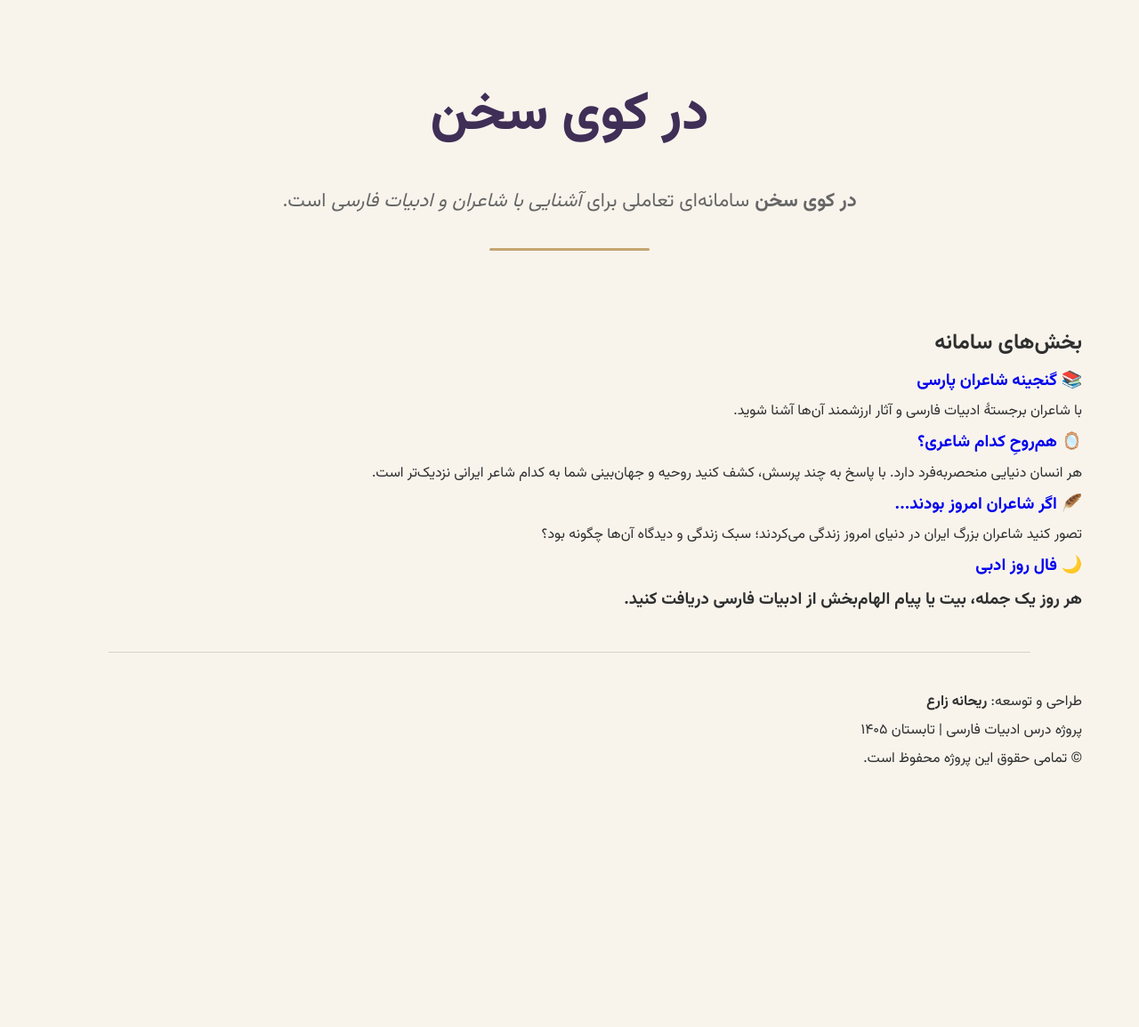
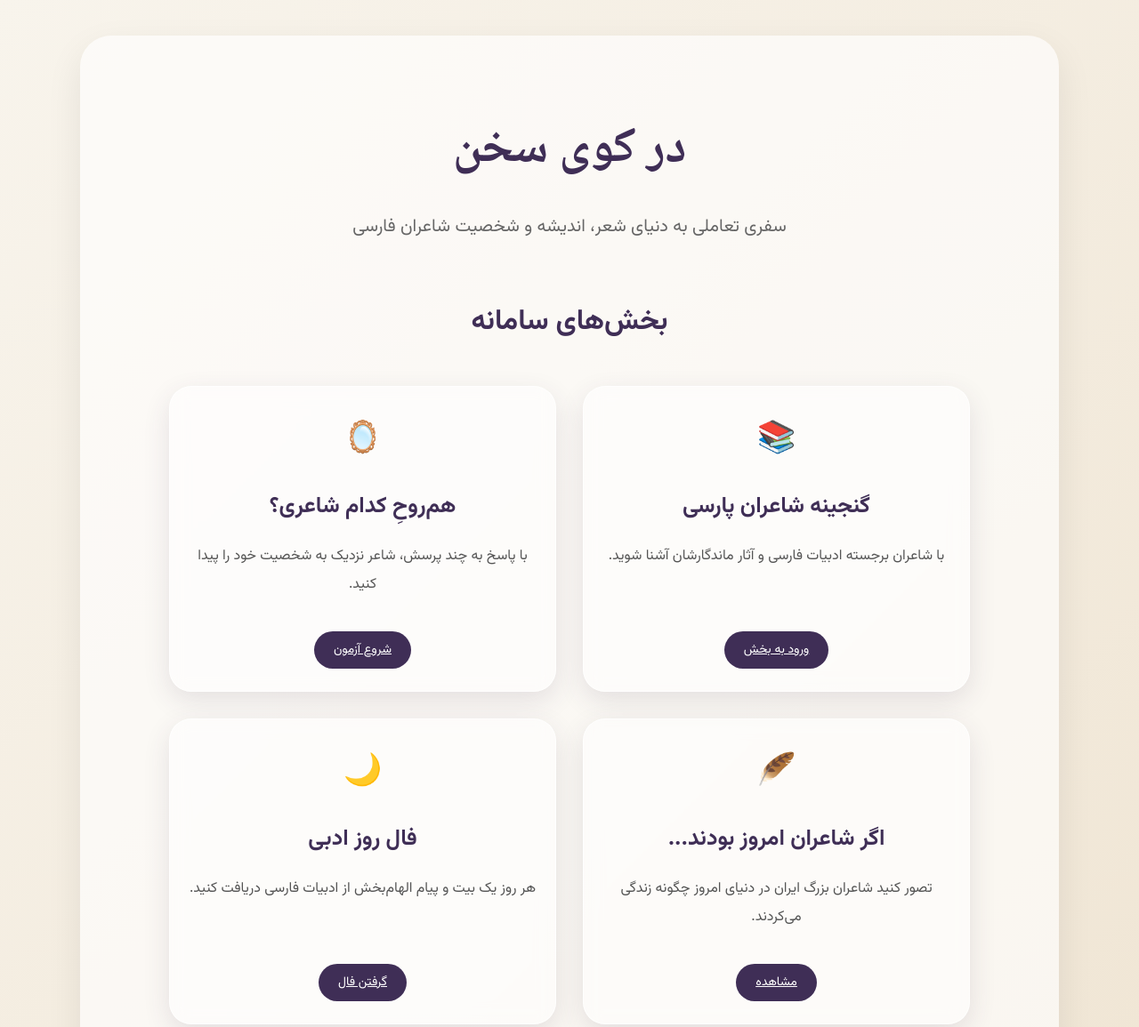
Before and after one commit to ParvazDevRZ/Dar-Kooye-Sokhan, a plain HTML site: page index.html in a window 1280 px wide. Shown: the top 1155 px of the page at 89% size. Before the commit the page ends 870 px from the top, so only its background shows below. Drawn offline with Linux system fonts and the light colour scheme.

Commit message:
Improve homepage design

```diff
--- a/index.html
+++ b/index.html
@@ -1,64 +1,161 @@
 <!DOCTYPE html>
-<html lang="fa">
+<html lang="fa" dir="rtl">
 
 <head>
+
     <meta charset="UTF-8">
     <meta name="viewport" content="width=device-width, initial-scale=1.0">
+
     <title>در کوی سخن</title>
+
     <link rel="stylesheet" href="style.css">
+
 
     <link rel="preconnect" href="https://fonts.googleapis.com">
     <link rel="preconnect" href="https://fonts.gstatic.com" crossorigin>
-    <link href="https://fonts.googleapis.com/css2?family=Vazirmatn:wght@300;400;500;700&display=swap" rel="stylesheet">
+
+    <link href="https://fonts.googleapis.com/css2?family=Vazirmatn:wght@300;400;500;700&family=Reem+Kufi:wght@400;700&display=swap" rel="stylesheet">
+
 
 </head>
 
+
 <body>
+
+
 <div class="container">
 
-    <header>
+
+<header class="hero">
+
     <h1>در کوی سخن</h1>
+
     <p>
-        <strong>در کوی سخن</strong> سامانه‌ای تعاملی برای
-        <em>آشنایی با شاعران و ادبیات فارسی</em>
-        است.
+        سفری تعاملی به دنیای شعر، اندیشه و شخصیت شاعران فارسی
     </p>
-    <hr>
+
 </header>
+
+
 
 <main>
 
-    <section>
+
+<section class="services">
+
+
 <h2>بخش‌های سامانه</h2>
 
+
+
+<div class="cards">
+
+
+
+<div class="card">
+
+    <div class="card-icon">
+        📚
+    </div>
+
     <h3>
-    <a href="poets.html">📚 گنجینه شاعران پارسی</a>
+        گنجینه شاعران پارسی
     </h3>
 
     <p>
-     با شاعران برجستهٔ ادبیات فارسی و آثار ارزشمند آن‌ها آشنا شوید.
+        با شاعران برجسته ادبیات فارسی و آثار ماندگارشان آشنا شوید.
     </p>
+
+    <a href="poets.html">
+        ورود به بخش
+    </a>
+
+</div>
+
+
+
+
+
+<div class="card">
+
+    <div class="card-icon">
+        🪞
+    </div>
+
     <h3>
-    <a href="personality.html">🪞 هم‌روحِ کدام شاعری؟</a>
+        هم‌روحِ کدام شاعری؟
     </h3>
-    <p>
-        هر انسان دنیایی منحصربه‌فرد دارد. با پاسخ به چند پرسش، کشف کنید روحیه و جهان‌بینی شما به کدام شاعر ایرانی نزدیک‌تر است.
-    </p>
-    <h3>
-    <a href="today.html">🪶 اگر شاعران امروز بودند...</a>
-    </h3>
-    <p>
-        تصور کنید شاعران بزرگ ایران در دنیای امروز زندگی می‌کردند؛ سبک زندگی و دیدگاه آن‌ها چگونه بود؟
-    </p>
-    <h3>
-    <a href="fal.html">🌙 فال روز ادبی</a>
 
     <p>
-        هر روز یک جمله، بیت یا پیام الهام‌بخش از ادبیات فارسی دریافت کنید.
+        با پاسخ به چند پرسش، شاعر نزدیک به شخصیت خود را پیدا کنید.
     </p>
+
+    <a href="personality.html">
+        شروع آزمون
+    </a>
+
+</div>
+
+
+
+
+
+<div class="card">
+
+    <div class="card-icon">
+        🪶
+    </div>
+
+    <h3>
+        اگر شاعران امروز بودند...
+    </h3>
+
+    <p>
+        تصور کنید شاعران بزرگ ایران در دنیای امروز چگونه زندگی می‌کردند.
+    </p>
+
+    <a href="today.html">
+        مشاهده
+    </a>
+
+</div>
+
+
+
+
+
+<div class="card">
+
+    <div class="card-icon">
+        🌙
+    </div>
+
+    <h3>
+        فال روز ادبی
+    </h3>
+
+    <p>
+        هر روز یک بیت و پیام الهام‌بخش از ادبیات فارسی دریافت کنید.
+    </p>
+
+    <a href="fal.html">
+        گرفتن فال
+    </a>
+
+</div>
+
+
+
+</div>
+
+
 </section>
 
+
 </main>
+
+
+
 
 <footer>
 
@@ -72,15 +169,19 @@
 پروژه درس ادبیات فارسی | تابستان ۱۴۰۵
 </p>
 
+
 <p>
 © تمامی حقوق این پروژه محفوظ است.
 </p>
 
+
 </footer>
+
 
 </div>
 
 
 </body>
 
+
 </html>
--- a/style.css
+++ b/style.css
@@ -1,82 +1,249 @@
-@import url('https://fonts.googleapis.com/css2?family=Vazirmatn:wght@300;400;500;700;800&display=swap');
+@import url('https://fonts.googleapis.com/css2?family=Vazirmatn:wght@300;400;500;700;800&family=Noto+Naskh+Arabic:wght@400;700&display=swap');
+
 *{
     margin:0;
     padding:0;
     box-sizing:border-box;
 }
 
-body
-{
+
+body{
 
     font-family:'Vazirmatn',sans-serif;
 
     direction:rtl;
 
-    background:#F8F4EC;
+    background:
+    linear-gradient(
+        135deg,
+        #F8F4EC,
+        #EFE4D2
+    );
 
     color:#2f2f2f;
 
     line-height:2;
 
+    min-height:100vh;
+
 }
-.container
-{
+
+
+
+.container{
 
     width:90%;
 
-    max-width:1200px;
+    max-width:1100px;
+
+    margin:40px auto;
+
+    background:rgba(255,255,255,0.65);
+
+    border-radius:35px;
+
+    padding:30px 50px;
+
+    box-shadow:
+    0 15px 40px rgba(0,0,0,0.08);
+
+}
+
+
+
+/* هدر */
+
+.hero{
+
+    text-align:center;
+
+    padding:45px 20px 25px;
+
+}
+
+
+.hero h1{
+
+    font-family:'Noto Naskh Arabic',serif;
+
+    font-size:55px;
+
+    color:#3F2E56;
+
+}
+
+
+.hero p{
+
+    margin-top:10px;
+
+    font-size:20px;
+
+    color:#666;
+
+}
+
+
+/* بخش کارت ها */
+
+
+.services{
+
+    text-align:center;
+
+    padding:30px 0 70px;
+
+}
+
+
+
+.services h2{
+
+    font-size:32px;
+
+    color:#3F2E56;
+
+    margin-bottom:40px;
+
+}
+
+
+
+/* شبکه کارت ها */
+
+
+.cards{
+
+    display:grid;
+
+    grid-template-columns:repeat(2,1fr);
+
+    gap:30px;
+
+    max-width:900px;
 
     margin:auto;
 
 }
-header
-{
+
+
+
+
+.card{
+
+    background:rgba(255,255,255,0.55);
+
+    backdrop-filter:blur(10px);
+
+    border-radius:25px;
+
+    padding:25px 20px;
+
+    box-shadow:
+    0 10px 30px rgba(63,46,86,0.12);
+
+    transition:0.3s;
+
+    border:1px solid rgba(255,255,255,0.7);
+
+}
+
+
+
+.card:hover{
+
+    transform:translateY(-10px);
+
+    box-shadow:
+    0 20px 40px rgba(63,46,86,0.2);
+
+}
+
+
+
+.card-icon{
+
+    font-size:35px;
+
+    margin-bottom:15px;
+
+}
+
+
+
+.card h3{
+
+    color:#3F2E56;
+
+    font-size:25px;
+
+    margin-bottom:15px;
+
+}
+
+
+
+.card p{
+
+    color:#555;
+
+    font-size:16px;
+
+    min-height:80px;
+
+}
+
+
+
+/* دکمه کارت ها */
+
+
+.card a{
+
+    display:inline-block;
+
+    margin-top:20px;
+
+    padding:7px 22px;
+
+    font-size:14px;
+
+    border-radius:30px;
+
+    background:#3F2E56;
+
+    color:white;
+
+    transition:0.3s;
+
+}
+
+
+
+.card a:hover{
+
+    background:#C5A572;
+
+    color:#fff;
+
+}
+
+
+
+/* فوتر */
+
+
+footer{
 
     text-align:center;
 
-    padding:70px 20px 50px;
+    padding:30px 0;
 
-}
-header h1
-{
-
-    font-size:60px;
-
-    font-weight:800;
-
-    color:#3F2E56;
-
-}
-header p
-{
-
-    margin-top:15px;
-
-    font-size:22px;
-
-    color:#666;
-
-}
-header hr
-{
-
-    width:180px;
-
-    margin:30px auto;
-
-    border:none;
-
-    height:3px;
-
-    background:#C5A572;
-
-    border-radius:20px;
+    color:#777;
 
 }
 
-a{
-    text-decoration:none;
-}
+
 
 hr{
 
@@ -91,3 +258,26 @@ hr{
     width:90%;
 
 }
+
+
+
+/* موبایل */
+
+
+@media(max-width:700px){
+
+    .cards{
+
+        grid-template-columns:1fr;
+
+    }
+
+
+    .hero h1{
+
+        font-size:45px;
+
+    }
+
+
+}
```
Lines whose indentation alone changed are shown as unchanged.
